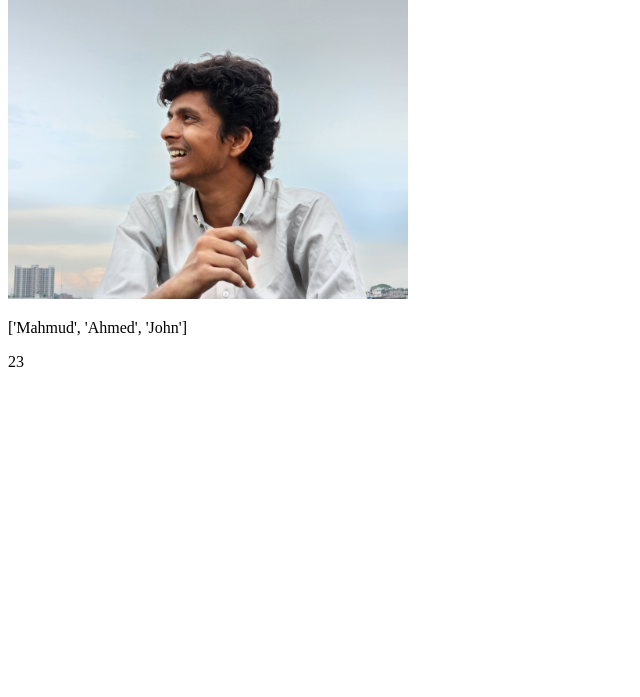
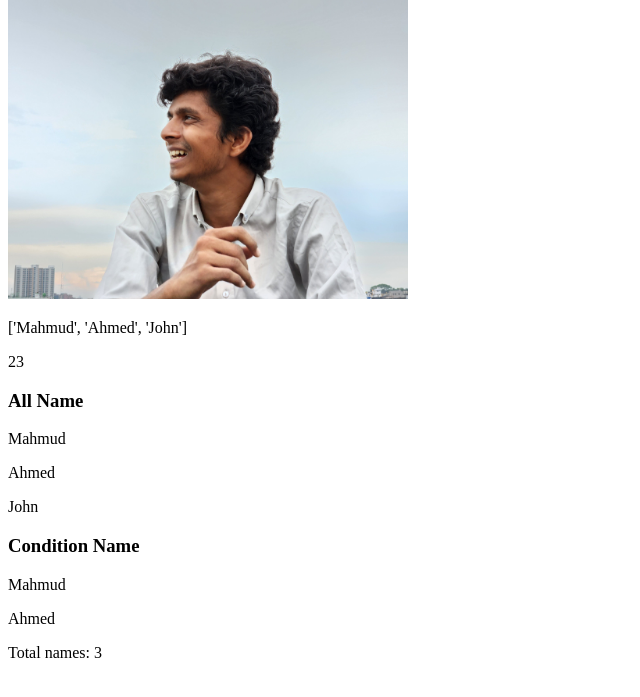
Before and after one commit to GitGuru420/Django-Framework, a Django app: page /tasks/test/ in a window 1280 px wide. Shown: the part 51-748 px from the top of the page, without its empty margins (0-640 px from the left). Run offline with Django 5.2, Linux system fonts and the light colour scheme.

Commit message:
Exploring django templates tags

```diff
--- a/Module-04/task-management/tasks/templates/test.html
+++ b/Module-04/task-management/tasks/templates/test.html
@@ -15,5 +15,19 @@
 
     <p>{{names}}</p>
     <p>{{age}}</p>
+
+    <h3>All Name</h3>
+    {% for name in names %}
+        <p>{{name}}</p>
+    {% endfor %}
+
+    <h3>Condition Name</h3>
+    {% for name in names %}
+        {% if not name == 'John' %}
+            <p>{{name}}</p>
+        {% endif %}
+    {% endfor %}
+
+    <p>Total names: {{count}}</p>
 </body>
 </html>
--- a/Module-04/task-management/tasks/views.py
+++ b/Module-04/task-management/tasks/views.py
@@ -9,8 +9,13 @@ def user_dashboard(request):
     return render(request, "dashboard/user-dashboard.html")
 
 def test(request):
+    names = ['Mahmud', 'Ahmed', 'John']
+    count = 0
+    for name in names:
+        count += 1
     context = {
         'names': ['Mahmud', 'Ahmed', 'John'],
-        'age': 23
+        'age': 23,
+        'count': count
     }
     return render(request, "test.html", context)
```
